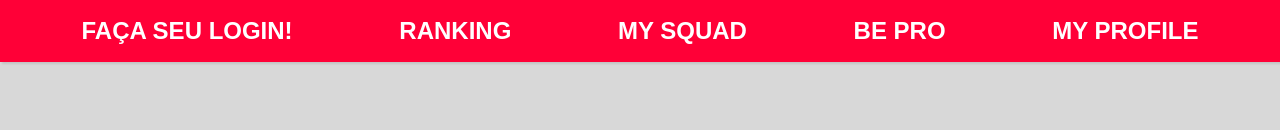
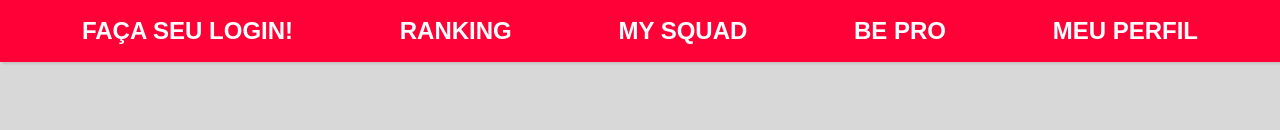
Before and after one commit to pedromuzel/challengeweb, a plain HTML site: page index.html in a window 1280 px wide. Shown: the top 130 px of the page. Drawn offline with Linux system fonts and the light colour scheme.

Commit message:
Update index.html

```diff
--- a/index.html
+++ b/index.html
@@ -13,7 +13,7 @@
             <a class="btn" href="pages/ranking.html">RANKING</a>
             <a class="btn" href="pages/squad.html">MY SQUAD</a>
             <a class="btn" href="pages/bepro.html">BE PRO</a>
-            <a class="btn" href="pages/perfil.html">MY PROFILE</a>
+            <a class="btn" href="pages/perfil.html">MEU PERFIL</a>
         </h1>
     </header>
     <div class="caixas">
```
